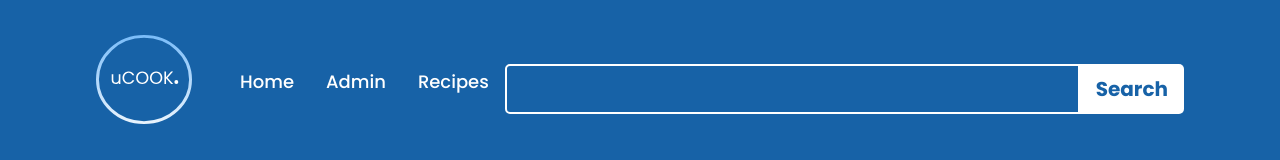
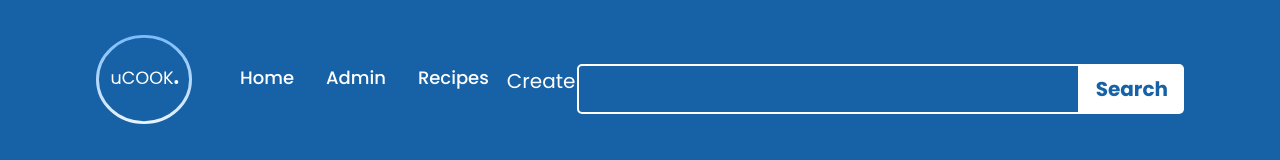
Before and after one commit to miraZz99/kucharka, a React (Create React App) app in the folder client/: page / in a window 1280 px wide. Shown: the top 160 px of the page. Built offline with nearby package versions, Linux system fonts and the light colour scheme.

Commit message:
Create Componenta

```diff
--- a/client/src/App.js
+++ b/client/src/App.js
@@ -1,9 +1,10 @@
 import React from 'react'
 
-import { Recipes, Header } from './containers';
-import { Navbar} from './components';
+import { Header } from './containers';
+
 import './App.css';
-import Create from './componenty_A/Create';
+
+import CookBookList from './componenty_A/CookBookList';
 
 
 
@@ -13,7 +14,9 @@ const App = () => {
     <div className="App">
       <div className="color__bg">
 
-      <Recipes />
+     <CookBookList/>
+
+
 
         <Header />
 
--- a/client/src/components/navbar/Navbar.jsx
+++ b/client/src/components/navbar/Navbar.jsx
@@ -1,7 +1,7 @@
 import React, { useState } from 'react'
 import { RiMenu3Line, RiCloseLine } from 'react-icons/ri';
 import logo from '../../assets/logo.svg'
-
+import Create  from "../../componenty_A/Create"
 import './navbar.css';
 
 
@@ -43,9 +43,12 @@ const Navbar = (props) => {
          <img src={logo} alt="logo" />
         </div>
         <div className="cookbook__navbar-links_container">
+
           <p><a href="home">Home</a></p>
           <p><a href="admin">Admin</a></p>
           <p onClick={recipe} >Recipes</p>
+   <Create/>
+
 
 
 
--- a/client/src/components/popupwin/Popupwin.jsx
+++ b/client/src/components/popupwin/Popupwin.jsx
@@ -1,7 +1,7 @@
 import React, { useState } from 'react'
 import './popupwin.css';
 import { Popup } from '../../components';
-import Image from '../../componenty_A/DeleteRecipe';
+
 import ListData from '../../componenty_A/ListData';
 
 
@@ -9,15 +9,23 @@ const Popupwin = (props) => {
 
 
 
-  const { ingredients, setIngredients } = props
+  const {ingredients, setIngredients , values, setValues} = props
 
   const [isOpen, setIsOpen] = useState(false);
   const togglePopup = () => {
     setIsOpen(!isOpen);
     props.setInput("")
-    // setIngredients( [{raw_materials: "",
-    // count: "",
-    // unit:""}])
+    setIngredients(ingredients, [{raw_materials: "",
+    count: "",
+    unit:""}])
+    setValues({
+      ...values, name: "",
+      preparation: "",
+      difficulty: "",
+      description: "",
+      author: "",
+
+    })
 
   }
 
--- a/client/src/components/popupwin/popupwin.css
+++ b/client/src/components/popupwin/popupwin.css
@@ -194,6 +194,8 @@ width: auto;
 
 .popupwin-content__recipename {
   padding:0,2%;
+  color: black;
+
 }
 /* .popupwin-content__recipename label {
 
@@ -235,7 +237,7 @@ width: auto;
   background: #1762A7;
   border: 2px solid #1762A7;
 
-  color: #fff;
+  color: white;
   cursor: pointer;
   outline: none;
 
--- a/client/src/componenty_A/CookBookList.jsx
+++ b/client/src/componenty_A/CookBookList.jsx
@@ -3,9 +3,9 @@ import axios from 'axios'
 import ListData from "./ListData";
 
 
-import Create from "./Create";
+
 import Navbar from "../components/navbar/Navbar";
-import { Popupwin } from "../components";
+
 
 
 
@@ -70,40 +70,27 @@ export default function CookBookList(props){
 
         <div className="App" >
 
-             <Navbar  recipe = {getRecipe} search ={fidnPost} find={finded} value={find.name} addRecipe={addRecepi}  >
-
+             <Navbar  recipe = {getRecipe} search ={fidnPost} find={finded} addRecipe={addRecepi}  >
 
              </Navbar>
 
 
-           {
-}
-          <div >
 
-          <div>
-
-<div>
-
-</div>
-<div >
               {result&&
                   <ListData  books = {vysledek}  setBooks = {setBooks} addRecepi={addRecepi}/>
                   }
 
-</div>
 
 
-    </div>
 
-             <div >
+
 
 
               {rec&&
                   <ListData  books = {books} setBooks = {setBooks}/>
                   }
 
-              </div>
-           </div>
+
 
 
 
--- a/client/src/componenty_A/Create.jsx
+++ b/client/src/componenty_A/Create.jsx
@@ -1,7 +1,7 @@
 import React, { useEffect, useState } from 'react'
 import axios from 'axios'
-import ListData from "./ListData";
-import { Popup, Popupwin } from '../components';
+
+import {  Popupwin } from '../components';
 
 
 
@@ -59,21 +59,15 @@ export default function Create(props) {
         preparation={values.preparation}
         difficulty={values.difficulty}
         author={values.author}
-
         ingredients ={ingredients}
         setIngredients = {setIngredients}
-
-
         napln={handleChange}
-
         create={handleFormSubmit}
         input={input}
         setInput={setInput}
+        values = {values}
+        setValues ={setValues}
       />
-
-
-
-
     </div>
   )
 }
--- a/client/src/componenty_A/DeleteRecipe.jsx
+++ b/client/src/componenty_A/DeleteRecipe.jsx
@@ -1,5 +1,5 @@
 import React from 'react'
-import { useState } from 'react'
+
 import axios from 'axios';
 
 export default function DeleteRecipe  (props)  {
--- a/client/src/componenty_A/ListData.jsx
+++ b/client/src/componenty_A/ListData.jsx
@@ -2,8 +2,7 @@ import React from "react"
 import '../App.css';
 import DeleteRecipe from "./DeleteRecipe";
 import "./style.css"
-import { useState } from "react";
-import { Popupwin } from "../components";
+
 
 
 export default function ListData(props){
```
